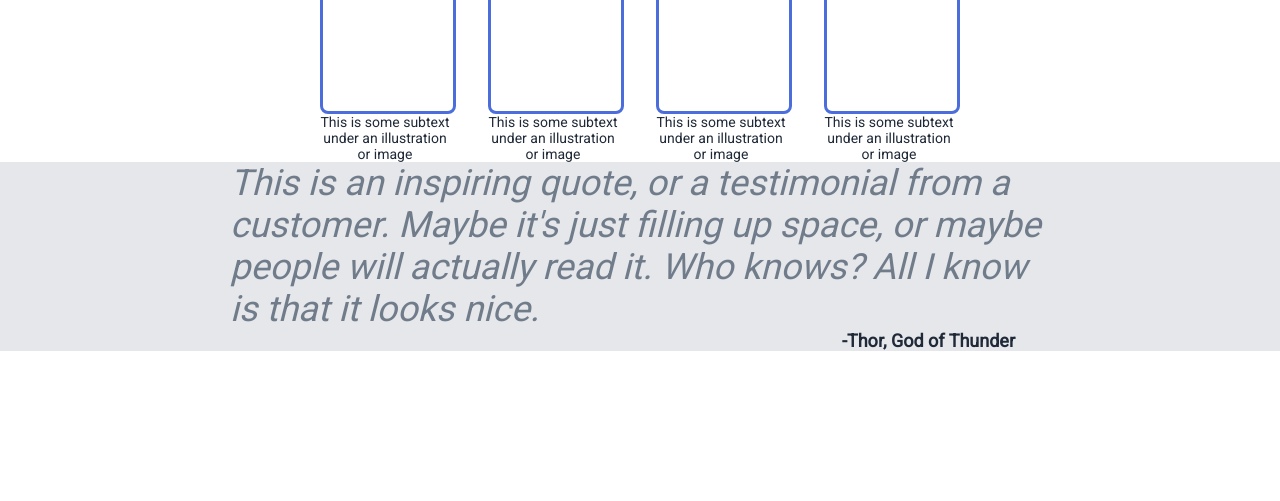
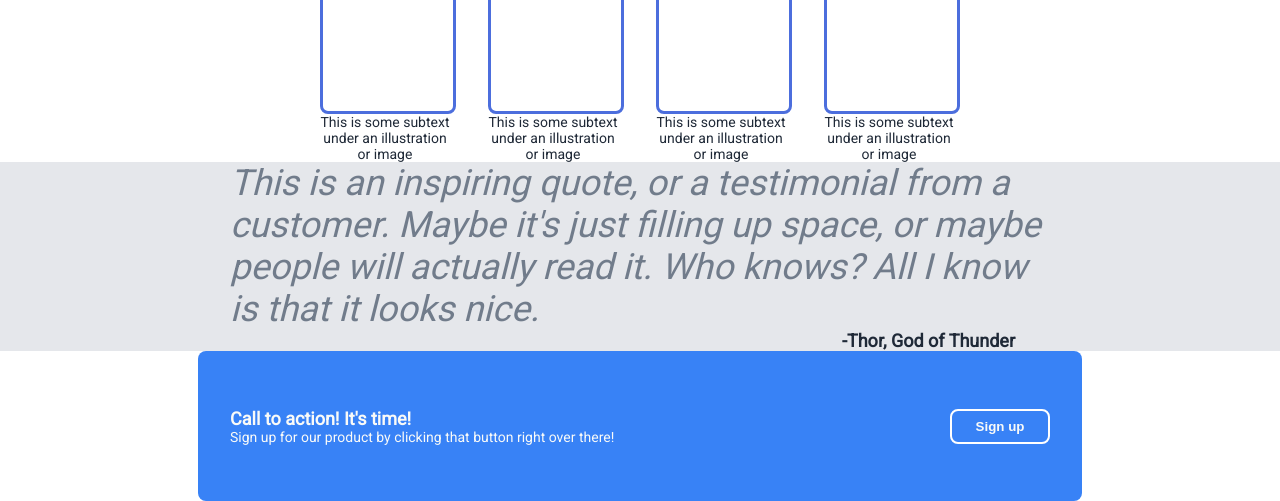
Before and after one commit to mdavison35/landing-page, a plain HTML site: page index.html in a window 1280 px wide. Shown: the part 556-1057 px from the top of the page. Before the commit the page ends 907 px from the top, so only its background shows below. Drawn offline with Linux system fonts and the light colour scheme.

Commit message:
Add text and sign up button to content-4 div in index.html
Prior to this change the content-4 div was empty. This change adds
text content and a sign up button. The text is white and central
blue backgrounded div is added.

```diff
--- a/index.html
+++ b/index.html
@@ -70,7 +70,17 @@
       </div>
       <div class="attribution">-Thor, God of Thunder</div>
     </div>
-    <div class="content-4"></div>
+    <div class="content-4">
+      <div class="sign-up">
+        <div class="sign-up-text">
+          <b> Call to action! It's time!</b>
+          <p>
+            Sign up for our product by clicking that button right over there!
+          </p>
+        </div>
+        <button class="border-button">Sign up</button>
+      </div>
+    </div>
     <div class="content-5"></div>
   </body>
 </html>
--- a/style.css
+++ b/style.css
@@ -127,3 +127,38 @@ button {
   font-size: 18px;
   font-weight: 700;
 }
+
+.content-4 {
+  display: flex;
+  justify-content: center;
+  align-items: center;
+}
+
+.sign-up {
+  display: flex;
+  justify-content: space-between;
+  align-items: center;
+  width: 820px;
+  height: 150px;
+  background-color: #3882f6;
+  padding: 0 32px;
+  border-radius: 8px;
+}
+
+.sign-up-text {
+  display: flex;
+  flex-direction: column;
+  justify-content: center;
+  color: #f9faf8;
+  font-size: 18px;
+  font-weight: 700px;
+}
+
+.border-button {
+  border: 2px solid white;
+  border-radius: 8px;
+}
+
+.sign-up-text > p {
+  font-size: 14px;
+}
```
